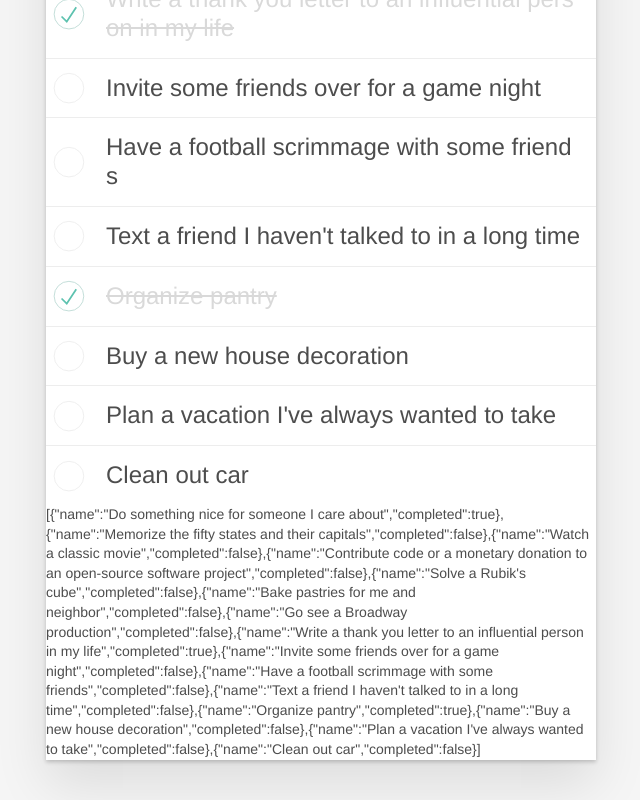
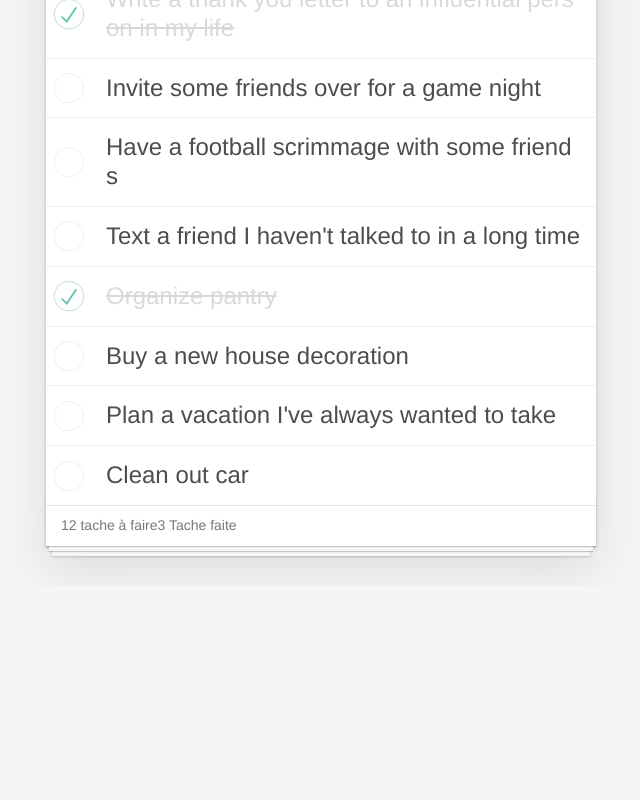
Before and after one commit to NdekoCode/Vuejs-todo-list, a Vue app: page / in a window 1280 px wide. Shown: the part 674-1474 px from the top of the page, without its empty margins (319-959 px from the left). After the commit the page ends 1260 px from the top, so only its background shows below. Built offline with nearby package versions, Linux system fonts and the light colour scheme.

Commit message:
styles: filter todo info

```diff
--- a/src/components/Todos.vue
+++ b/src/components/Todos.vue
@@ -1,5 +1,6 @@
 <template>
   <section class="todoapp">
+    <header>
       <form class="header" @submit.prevent="addTodo">
         <h1 class="">Todos</h1>
         <input
@@ -9,6 +10,7 @@
           placeholder="Ajouter une tache"
         />
       </form>
+    </header>
     <div class="main">
       <ul class="todo-list">
         <!-- :class="{ completed: todo.completed }": Rajoute la classe 'completed' si notre tache est completer -->
@@ -31,7 +33,14 @@
         </li>
       </ul>
     </div>
-    {{ JSON.stringify(todos) }}
+    <footer class="footer">
+      <span class="todo-count"
+        ><strong>{{ undone }} tache à faire</strong></span
+      >
+      <span class="todo-count"
+        ><strong>{{ done }} Tache faite</strong></span
+      >
+    </footer>
   </section>
 </template>
 
@@ -46,6 +55,14 @@ export default {
       } else {
         alert("Entrer une tache correcte");
       }
+    },
+  },
+  computed: {
+    undone() {
+      return this.todos.filter((todo) => !todo.completed).length;
+    },
+    done() {
+      return this.todos.filter((todo) => todo.completed).length;
     },
   },
   data() {
```
Lines whose indentation alone changed are shown as unchanged.
